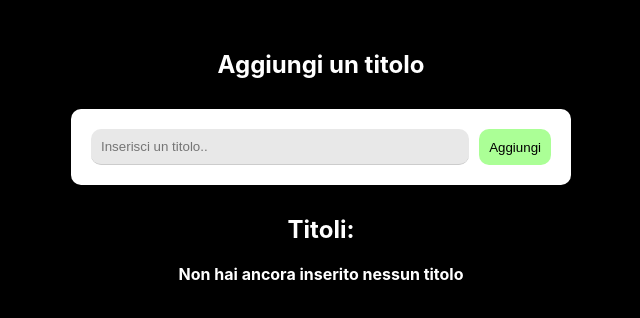
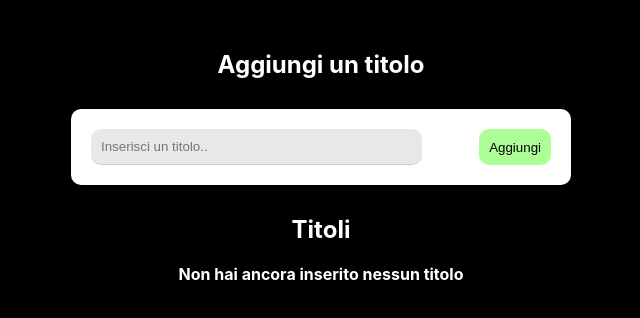
Before and after one commit to emilianoaprile/react-form-blog, a React app: page / in a window 1280 px wide. Shown: the top 318 px of the page, without its empty margins (319-959 px from the left). Built offline with nearby package versions, Linux system fonts and the light colour scheme; the HTML template or start-up script is replaced by a standard one.

Commit message:
add > required input

```diff
--- a/src/components/Form.jsx
+++ b/src/components/Form.jsx
@@ -16,7 +16,7 @@ function Form() {
     e.preventDefault();
     // quando l'utente clicca su modifica isEditing è true => aggiorno la lista
     if(isEditing) {
-        // mappo la lista e ritorno l'array modificato controllando se index === indexToEdit sostituendo l'elemento vorrete con il nuovo
+        // mappo la lista e ritorno l'array modificato controllando se index === indexToEdit sostituendo l'elemento corrente con il nuovo
         const updatedLista = lista.map((item, index) => index === indexToEdit ? titolo : item);
         setLista(updatedLista);
         setIsEditing(false);
@@ -54,11 +54,12 @@ function Form() {
                 placeholder="Inserisci un titolo.."
                 value={titolo}
                 onChange={handleNewTitle}
+                required
               />
               <button className="btn btnAdd">{isEditing ? "Salva Modifica" : "Aggiungi"}</button>
             </div>
           </form>
-          <h2>Titoli:</h2>
+          <h2>Titoli</h2>
           {/* conditional rendering se ci sono titoli renderizza la lista altrimenti il paragrafo */}
           {lista.length > 0 ? (
             <ul className="titleList">
--- a/src/index.css
+++ b/src/index.css
@@ -42,7 +42,7 @@ body {
 }
 
 .formWrapper > input {
-  width: 100%;
+  width: 72%;
   padding: 10px;
   border: none;
   outline: none;
@@ -92,7 +92,7 @@ body {
 }
 
 .btnUpdate {
-  background-color: rgba(56, 85, 252, 0.664);
+  background-color: rgba(0, 38, 255, 0.664);
   color: white;
 }
 
@@ -102,3 +102,8 @@ body {
   font-weight: bold;
   color: white;
 }
+
+.buttons {
+  display: flex;
+  gap: 10px;
+}
```
